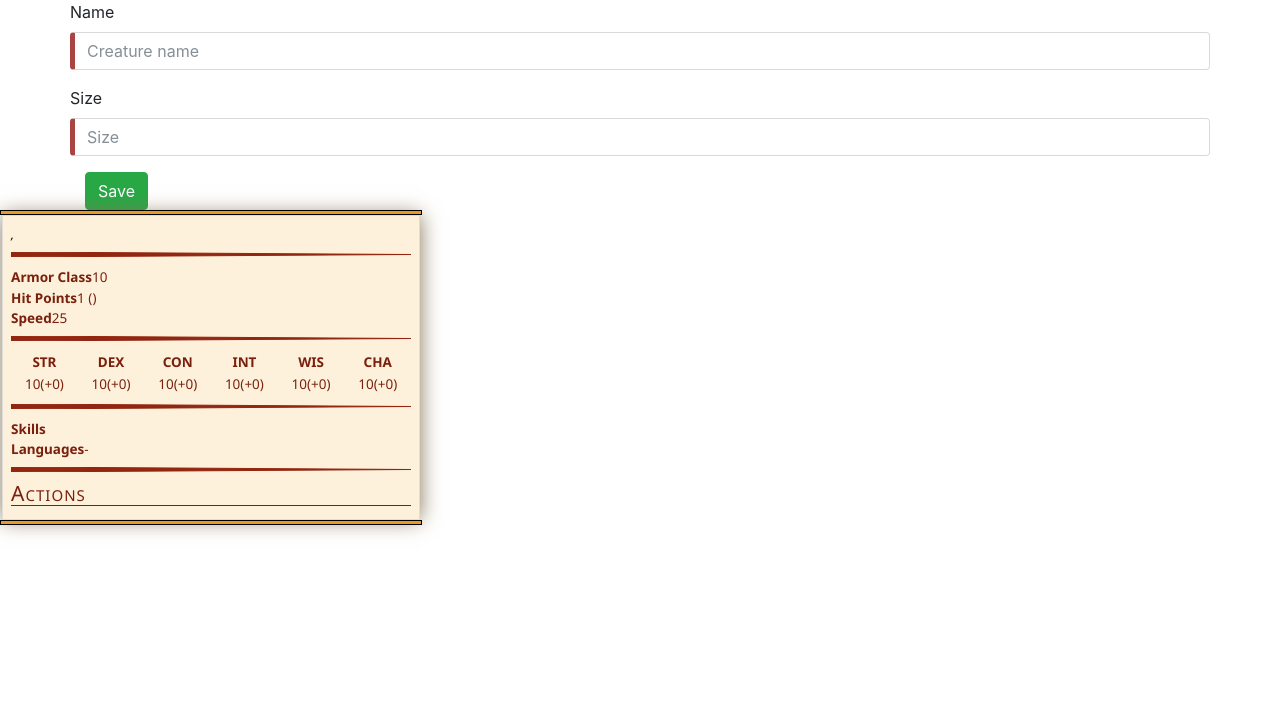
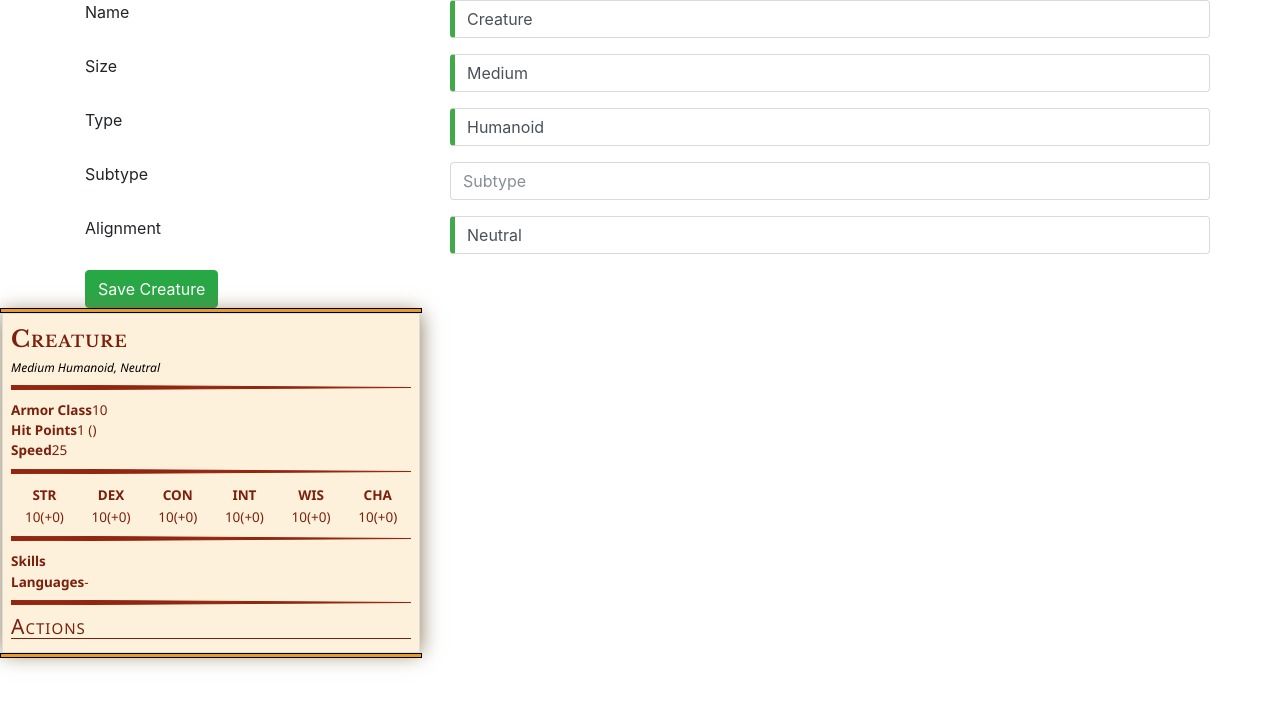
Before and after one commit to mikeframpo/krumm, an Angular app in the folder krumm-ui/: page / in a window 1280 px wide. Shown: the top 706 px of the page. Built offline with nearby package versions, Linux system fonts and the light colour scheme.

Commit message:
added more fields to the edit component

```diff
--- a/krumm-ui/src/app/creep-newedit.ts
+++ b/krumm-ui/src/app/creep-newedit.ts
@@ -1,10 +1,10 @@
 
 export const CREEP_NEWEDIT = {
-  name: null,
-  size: null,
-  type: null,
-  subtype: null,
-  alignment: null,
+  name: "Creature",
+  size: "Medium",
+  type: "Humanoid",
+  subtype: "",
+  alignment: "Neutral",
   armor_class: 10,
   hit_points: 1,
   hit_dice: null,
--- a/krumm-ui/src/app/edit-creep.component.html
+++ b/krumm-ui/src/app/edit-creep.component.html
@@ -1,9 +1,11 @@
 <div *ngIf="creep" class="container">
 
+  <form #editForm="ngForm" (ngSubmit)="onSubmit(editForm)">
+
     <div class="form-group row">
-    <label for="name" class="form-label">Name</label>
+      <label for="name" class="form-label col-4">Name</label>
       <input id="name" name="name" type="text" required placeholder="Creature name"
-          class="form-control" [(ngModel)]="creep.name" #nameElem #name="ngModel"
+            class="form-control col-8" [(ngModel)]="creep.name" #nameElem #name="ngModel"
             (focus)="nameFocused=true" (blur)="nameFocused=false">
       <p [hidden]="!nameFocused || name.valid" class="alert alert-danger">
         Name is required
@@ -11,12 +13,33 @@
     </div>
 
     <div class="form-group row">
-    <label for="size" class="form-label">Size</label>
-    <input id="size" name="size" type="size" required placeholder="Size"
-          class="form-control" [(ngModel)]="creep.size" [ngbTypeahead]="sizeSearch">
+      <label for="size" class="form-label col-4">Size</label>
+      <input id="size" name="size" type="text" required placeholder="Size"
+            class="form-control col-8" [(ngModel)]="creep.size" [ngbTypeahead]="sizeSearch">
     </div>
 
-  <button type="submit" class="btn btn-success">Save</button>
+    <div class="form-group row">
+      <label for="type" class="form-label col-4">Type</label>
+      <input id="type" name="type" type="text" required placeholder="Type"
+            class="form-control col-8" [(ngModel)]="creep.type">
+    </div>
+
+    <div class="form-group row">
+      <label for="subtype" class="form-label col-4">Subtype</label>
+      <input id="subtype" name="subtype" type="text" placeholder="Subtype"
+            class="form-control col-8" [(ngModel)]="creep.subtype">
+    </div>
+
+    <div class="form-group row">
+      <label for="alignment" class="form-label col-4">Alignment</label>
+      <input id="alignment" name="alignment" type="text" required placeholder="Alignment"
+            class="form-control col-8" [(ngModel)]="creep.alignment">
+    </div>
+
+    <button type="submit" class="btn btn-success"
+            [disabled]="!editForm.form.valid">Save Creature</button>
+
+  </form>
 
 </div>
 <stat-block [creep]="creep"></stat-block>
--- a/krumm-ui/src/app/edit-creep.component.ts
+++ b/krumm-ui/src/app/edit-creep.component.ts
@@ -4,6 +4,7 @@ import { CREEP_NEWEDIT } from "./creep-newedit";
 
 import { Observable } from "rxjs/Observable";
 import 'rxjs/add/operator/map';
+import { NgForm } from "@angular/forms";
 
 const SIZES = ['Small', 'Medium', 'Large', 'Gargantuan'];
 
@@ -23,6 +24,10 @@ export class EditCreepComponent implements OnInit {
     this.creep = Object.assign({}, CREEP_NEWEDIT);
   }
 
+  onSubmit(form: NgForm) : void {
+    console.log(form.value);
+  }
+
   sizeSearch = (text$: Observable<string>) =>
     text$
       .map(term => SIZES.filter(
--- a/krumm-ui/src/app/statblock.component.html
+++ b/krumm-ui/src/app/statblock.component.html
@@ -3,9 +3,7 @@
   <div *ngIf="creep" id="content-wrap">
     <p class="creep-name">{{creep.name}}</p>
     <p class="creep-type">
-      {{creep.size}} {{creep.type}}
-      <span *ngIf="creep.subtype">({{creep.subtype}})</span>
-      , {{creep.alignment}}
+      {{creep.size}} {{creep.type}}<span *ngIf="creep.subtype"> ({{creep.subtype}})</span>, {{creep.alignment}}
     </p>
     <svg class="creep-divider" height="5" width="400">
         <polyline points="0,0 400,2.5 0,5"/>
```
Lines whose indentation alone changed are shown as unchanged.
